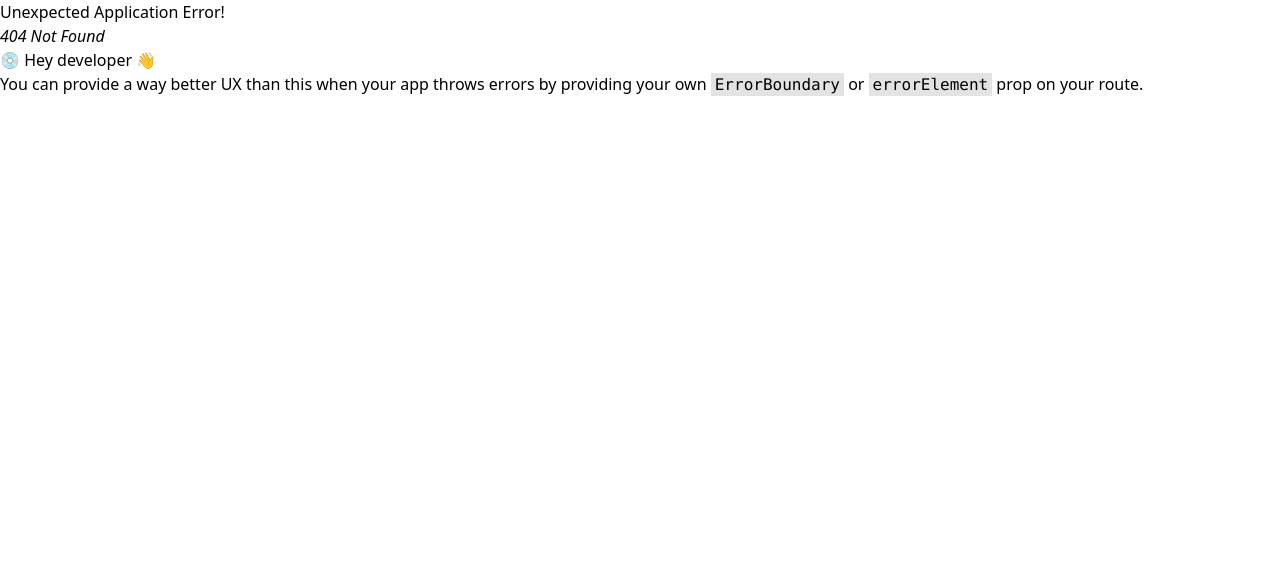
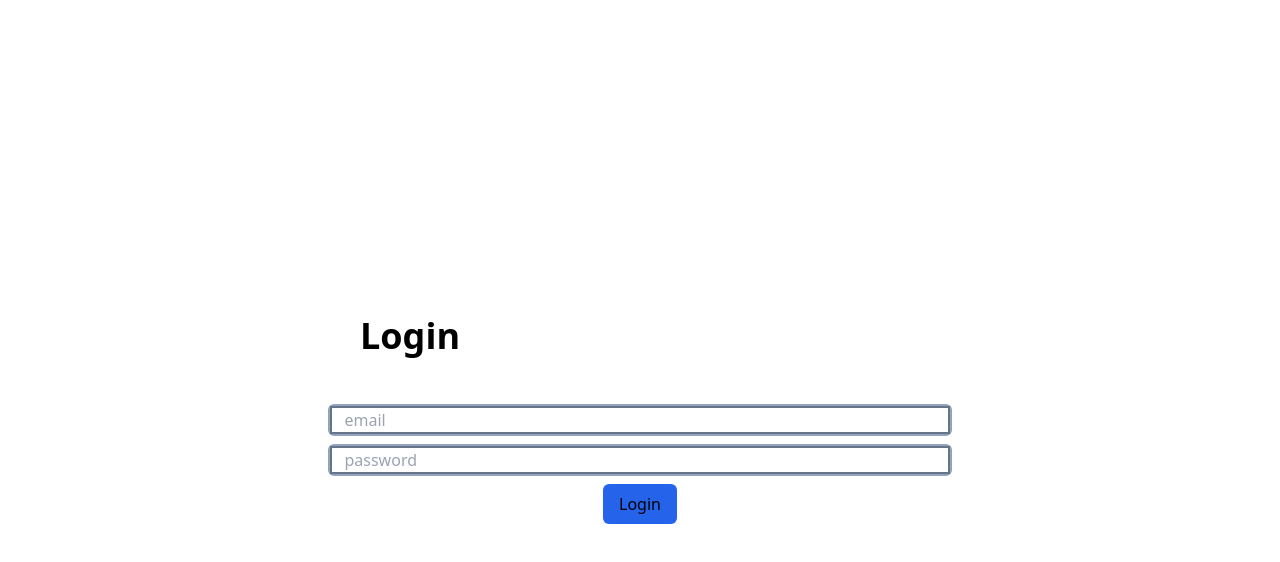
Before and after one commit to omrajhalwa/BookMyTrip_Frontend, a React (Create React App) app: page /login in a window 1280 px wide. Before the commit this address had no page. Shown: the top 562 px of the page. Built offline with nearby package versions, Linux system fonts and the light colour scheme.

Commit message:
Added signin componenet and integrated signin api store token using cookie

```diff
--- a/src/components/Body.tsx
+++ b/src/components/Body.tsx
@@ -1,7 +1,7 @@
 import {RouterProvider , createBrowserRouter} from 'react-router-dom';
 import Parent from './Parent';
 import Flight from './Flight';
-
+import Login from './Login';
 
 
 
@@ -16,6 +16,10 @@ export default function Body() {
         ,{
             path:"/flights",
             element:<Flight/>
+        },
+        {
+            path:"/login",
+            element:<Login/>
         }
     ])
 
--- a/src/components/Flight.tsx
+++ b/src/components/Flight.tsx
@@ -15,13 +15,21 @@ export default function Flight() {
         return new Date(getdata).toLocaleTimeString('en-US', { hour12: false });
     }
     return (
+        <div className="bg-slate-400">
+            <NavBar />
+            <div className="flex">
+
+
+                <div className="w-[30%] bg-white p-4">
                     <div>
-            <NavBar />
+                       filter section
+                    </div>
+                </div>
 
-            <div className="w-full h-100 p-3 bg-blue-200">
+                <div className="w-full h-screen  bg-blue-200 flex-col">
 
-                <div className="bg-white m-2 flex p-2 justify-evenly text-sm">
-                    <div>
+                    <div className="bg-white  flex p-2 justify-evenly text-sm border-gray-300 border-2">
+                        <div className="">
 
                             AIR-CODE
 
@@ -30,15 +38,15 @@ export default function Flight() {
                             DEPART
                         </div>
 
-                    <div>
+                        <div className="ml-4">
                             ARRIVE
                         </div>
 
-                    <div>
+                        <div className="ml-4">
                             PRICE
                         </div>
 
-                    <div>
+                        <div className="ml-4">
                             AvailSeats
                         </div>
 
@@ -55,28 +63,28 @@ export default function Flight() {
                                         {flight.flightNumber}
                                     </div>
                                     <div className="font-thin text-sm px-3">
-                                    {flight.airplaneId}
+                                        Id-{flight.airplaneId}
                                     </div>
 
                                 </div>
-                            <div className="font-bold text-lg">
+                                <div className="font-bold text-lg py-2">
                                     {dateInNormalFormat(flight.departureTime)}
                                 </div>
 
-                            <div className="font-bold text-lg">
+                                <div className="font-bold text-lg py-2">
                                     {dateInNormalFormat(flight.arrivalTime)}
                                 </div>
 
-                            <div>
+                                <div className="font-bold text-md py-2">
                                     {"\u20B9"}{flight.price}
                                 </div>
 
-                            <div className="text-green-500">
+                                <div className="text-green-500 py-2">
                                     {flight.totalSeats}
                                 </div>
 
-                            <div>
-                                <button className="bg-orange-500  px-4 rounded-md ml-6">Book</button>
+                                <div className="py-2">
+                                    <button className="bg-orange-500  px-4 rounded-md  py-1 text-md">Book</button>
                                 </div>
                             </div>
 
@@ -86,5 +94,6 @@ export default function Flight() {
 
                 </div>
             </div>
+        </div>
     )
 }
--- a/src/components/Home.tsx
+++ b/src/components/Home.tsx
@@ -48,19 +48,19 @@ export default function Home() {
         setFormData((prevData) => ({
             ...prevData,
             [name] : value
-        }))
+        }));
     }
 
     async function submitHandler(e: React.FormEvent<HTMLFormElement>){
        e.preventDefault();
-      // console.log(formData);
+       // console.log(formData);
         try {
             const response = await axios.get(`http://localhost:3000/api/v1/flights?trips=${formData.arrival}-${formData.destination}&date=${formData.date}`,{
                 headers: {
                   'Content-Type': 'application/json', // Set Content-Type header
                 }}
             );
-            //console.log(response.data.data);
+        //console.log(response.data.data);
             dispatch(setFlightDetails(response.data.data));
             navigate("flights");
         } catch (error) {
--- /dev/null
+++ b/src/components/Login.tsx
@@ -0,0 +1,71 @@
+
+
+import { useState } from 'react';
+import axios from 'axios';
+
+
+
+
+
+export default function Login() {
+
+    const [email, setEmail] = useState('');
+    const [password, setPassword] = useState('');
+
+
+    async function submitHandler(e : React.FormEvent<HTMLFormElement>) {
+         e.preventDefault();
+        try {
+            const response = await axios.post('http://localhost:3001/api/v1/user/signin',{
+                email,
+                password
+            },{
+                headers:{
+                    "Content-Type":"application/json"
+                },
+                withCredentials: true
+            })
+
+            console.log(response);
+        } catch (error) {
+            console.log(error);
+        }
+    }
+
+    return (
+
+        <div className='flex justify-center w-full max-h-screen flex-col'>
+            <form onSubmit={submitHandler}>
+            <div className='p-80'>
+                <div className='text-4xl font-bold p-10'>
+                    Login
+                </div>
+
+                <div className='border-2 border-slate-400 m-2 rounded-md'>
+                    <input type="text"
+                        placeholder="   email"
+                        name="email"
+                        value={email}
+                        onChange={(e) => setEmail(e.target.value)}
+                        className='border-2 border-slate-500 w-full'
+                    />
+                </div>
+
+                <div className='border-2 border-slate-400 m-2 rounded-md'>
+                    <input type="password"
+                        placeholder="   password"
+                        name="password"
+                        value={password}
+                        onChange={(e) => setPassword(e.target.value)}
+                        className='border-2 border-slate-500 w-full'
+                    />
+                </div>
+                <div className='flex justify-center'>
+                    <button className='px-4 py-2 bg-blue-600 rounded-md'>Login</button>
+                </div>
+
+            </div>
+            </form>
+        </div>
+    )
+}
--- a/src/redux/flightSlice.ts
+++ b/src/redux/flightSlice.ts
@@ -20,6 +20,6 @@ export const flightSlice = createSlice({
 })
 
 // Action creators are generated for each case reducer function
-export const { setFlightDetails } = flightSlice.actions
+export const { setFlightDetails } = flightSlice.actions;
 
-export default flightSlice.reducer
+export default flightSlice.reducer;
```
Lines whose indentation alone changed are shown as unchanged.
